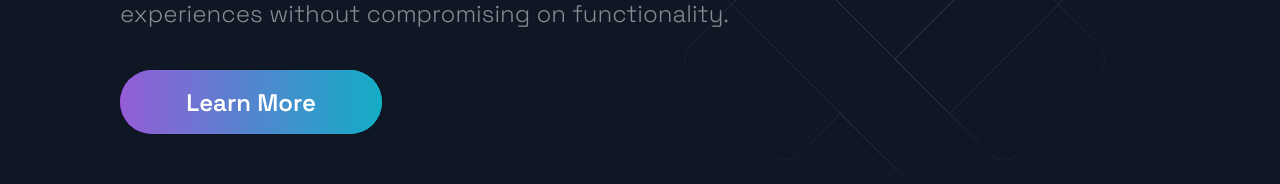
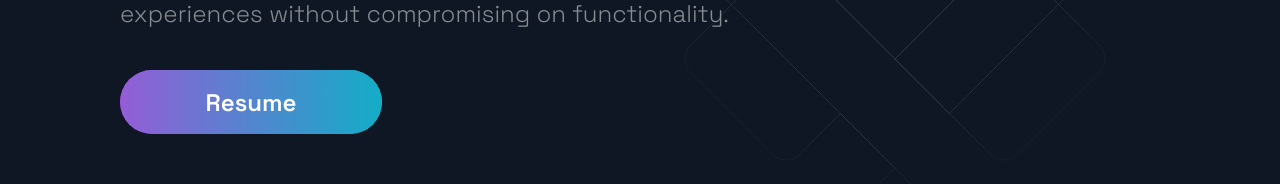
Before and after one commit to priyanshusingh18/Portfolio, a Next.js app: page / in a window 1280 px wide. Shown: the part 418-602 px from the top of the page. Built offline with nearby package versions, Linux system fonts and the light colour scheme.

Commit message:
Resume added

```diff
--- a/src/components/Hero/Hero.js
+++ b/src/components/Hero/Hero.js
@@ -26,7 +26,7 @@ const Hero = (props) => (
           (window.location = "https://priyanshusingh18.github.io/Resume/")
         }
       >
-        Learn More
+        Resume
       </Button>
     </LeftSection>
   </Section>
```
